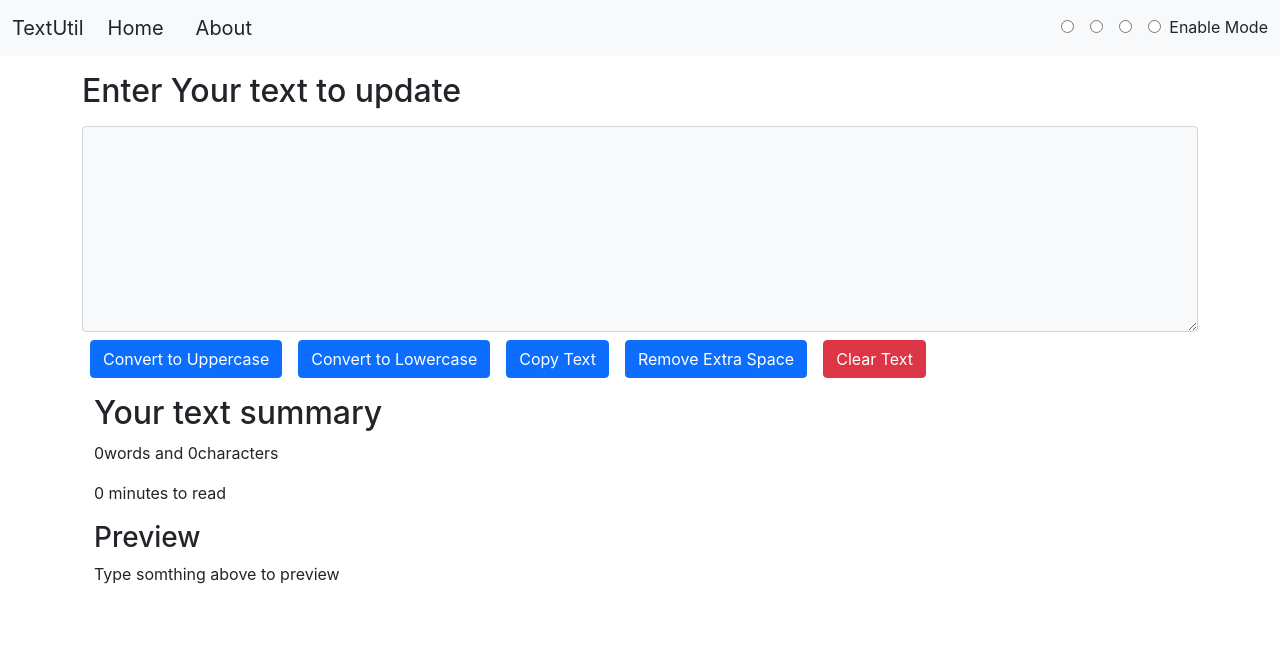
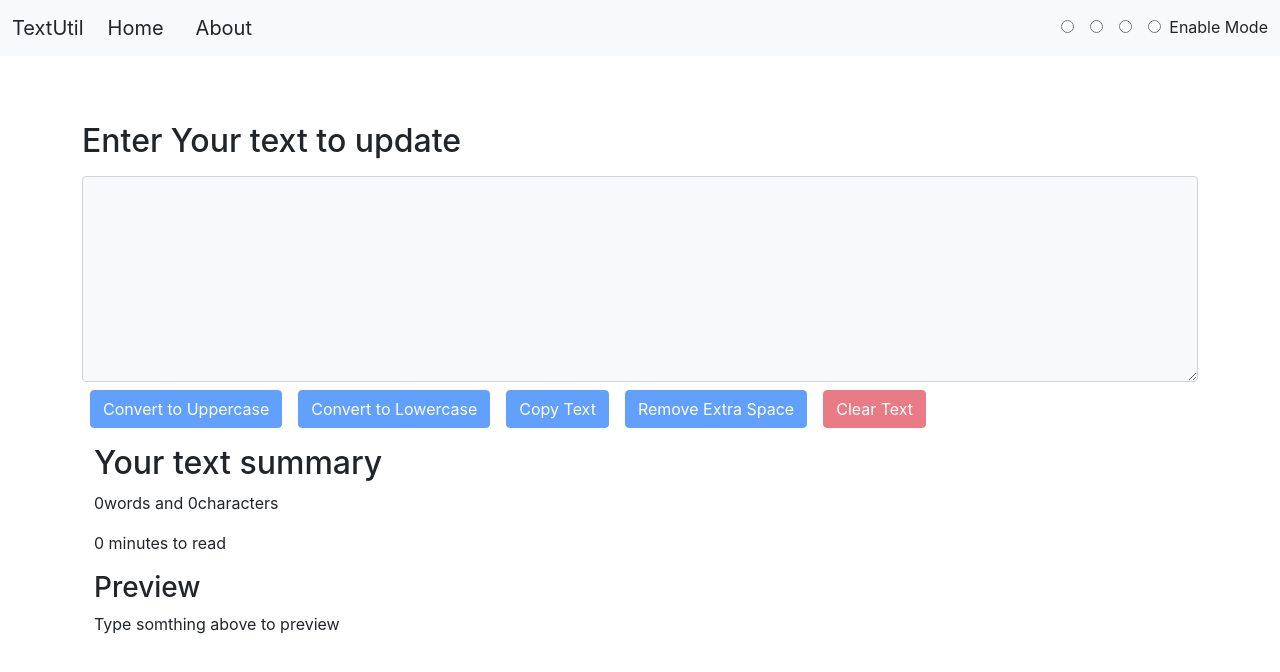
Before and after one commit to rohitpd18/TextUtils-React, a React (Create React App) app: page / in a window 1280 px wide. Shown: the top 672 px of the page. Built offline with nearby package versions, Linux system fonts and the light colour scheme.

Commit message:
alert- height, button-disable

```diff
--- a/src/components/Alert.js
+++ b/src/components/Alert.js
@@ -2,8 +2,10 @@ import React from "react";
 
 export default function Alert(prop) {
   return (
-    prop.alert && <div className="alert alert-success" role="alert">
+    <div style={{height: '50px'}}>
+{prop.alert && <div className="alert alert-success" role="alert">
       <strong>{prop.alert.type}</strong>: {prop.alert.msg}
+    </div>}
     </div>
   );
 }
--- a/src/components/TextFrom.js
+++ b/src/components/TextFrom.js
@@ -51,28 +51,28 @@ export default function TextFrom(prop) {
           id="exampleFormControlTextarea1"
           rows="8"
         ></textarea>
-        <button
+        <button disabled= {text.length===0}
           className="btn btn-primary m-2"
           onClick={updateUppercase}
           onChange={handOneChange}
         >
           Convert to Uppercase
         </button>
-        <button
+        <button disabled= {text.length===0}
           className="btn btn-primary m-2"
           onClick={updateLowercase}
           onChange={handOneChange}
         >
           Convert to Lowercase
         </button>
-        <button
+        <button disabled= {text.length===0}
           className="btn btn-primary m-2"
           onClick={handCopyText}
           onChange={handOneChange}
         >
           Copy Text
         </button>
-        <button
+        <button disabled= {text.length===0}
           className="btn btn-primary m-2"
           onClick={handExtraSpace}
           onChange={handOneChange}
@@ -80,7 +80,7 @@ export default function TextFrom(prop) {
           Remove Extra Space
         </button>
 
-        <button
+        <button disabled= {text.length===0}
           className="btn btn-danger m-2"
           onClick={clearText}
           onChange={handOneChange}
```
